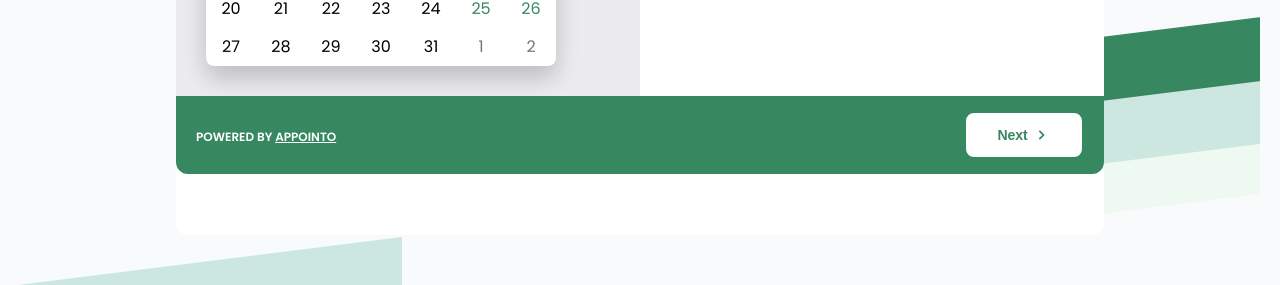
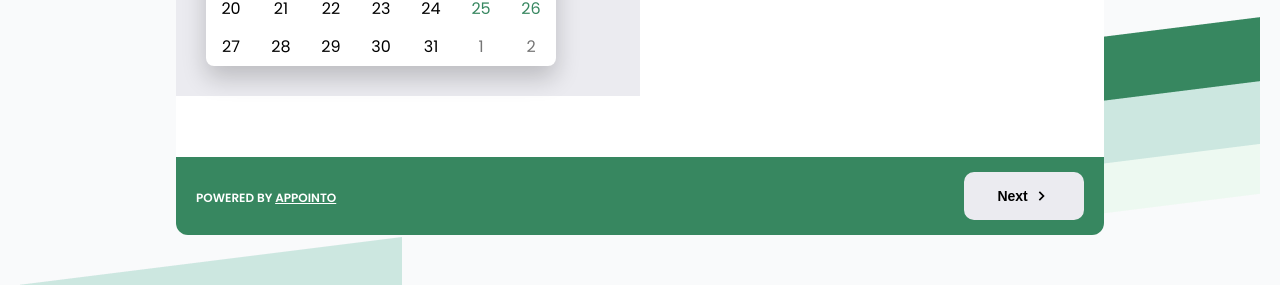
Before and after one commit to RIBTAS007/calender, a React (Create React App) app: page / in a window 1280 px wide. Shown: the part 471-756 px from the top of the page. Built offline with nearby package versions, Linux system fonts and the light colour scheme; no server answers.

Commit message:
added booking details section

```diff
--- /dev/null
+++ b/src/calenderView/BookingDetails.jsx
@@ -0,0 +1,18 @@
+import React from "react";
+import { useSelector } from "react-redux";
+
+const BookingDetails = () => {
+  const date = useSelector((store) => store.calender.date);
+  const selectedSlotTime = useSelector(
+    (store) => store.calender.selectedSlotTime
+  );
+  return (
+    <div>
+      <span>{date}</span>
+      <span>{selectedSlotTime.start_time}</span>
+      <span>{selectedSlotTime.end_time}</span>
+    </div>
+  );
+};
+
+export default BookingDetails;
--- a/src/calenderView/Footer.jsx
+++ b/src/calenderView/Footer.jsx
@@ -1,8 +1,28 @@
 import React from "react";
 import styles from "./Footer.module.css";
-import { BiChevronRight } from "react-icons/bi";
+import { BiChevronLeft, BiChevronRight } from "react-icons/bi";
+import { useDispatch, useSelector } from "react-redux";
+import { setVisible } from "../utils/calenderSlice";
 
 const Footer = () => {
+  const dispatch = useDispatch();
+  const date = useSelector((store) => store.calender.date);
+  const slotVariant = useSelector((store) => store.calender.slotVariant);
+  const visible = useSelector((store) => store.calender.visible);
+  const selectedSlotTime = useSelector(
+    (store) => store.calender.selectedSlotTime
+  );
+
+  const handleButtonClick = () => {
+    console.log(date);
+    console.log(slotVariant);
+    console.log(selectedSlotTime);
+    dispatch(setVisible(true));
+  };
+
+  const disableButton =
+    date === null || Object.keys(selectedSlotTime).length === 0;
+
   return (
     <div className={styles.footer}>
       <div>
@@ -11,9 +31,22 @@ const Footer = () => {
         </span>
       </div>
       <div>
-        <button className={styles.footerButton}>
-          <span className={styles.footerButtonText}>Next</span>
-          <BiChevronRight className={styles.footerButtonIcon} />
+        <button
+          className={styles.footerButton}
+          onClick={handleButtonClick}
+          disabled={disableButton}
+        >
+          {!visible ? (
+            <>
+              <span className={styles.footerButtonText}>Next</span>
+              <BiChevronRight className={styles.footerButtonIcon} />
+            </>
+          ) : (
+            <>
+              <BiChevronLeft className={styles.footerButtonIcon} />
+              <span className={styles.footerButtonText}>Back</span>
+            </>
+          )}
         </button>
       </div>
     </div>
--- a/src/calenderView/Footer.module.css
+++ b/src/calenderView/Footer.module.css
@@ -9,6 +9,7 @@
   display: flex;
   justify-content: space-between;
   align-items: center;
+  position: absolute;
 }
 
 .footerText {
@@ -48,6 +49,13 @@
   border: 2px solid #fff;
 }
 
+.footerButton:disabled {
+  background-color: #ebebf0;
+  color: #000;
+  border-color: #ebebf0;
+  cursor: not-allowed;
+}
+
 .footerButtonText {
   font-size: 14px;
   font-weight: 600;
--- a/src/calenderView/Main.jsx
+++ b/src/calenderView/Main.jsx
@@ -3,13 +3,21 @@ import Calender from "./calender/Calender";
 import Slots from "./slots/Slots";
 import Footer from "./Footer";
 import styles from "./Main.module.css";
+import { useSelector } from "react-redux";
+import BookingDetails from "./BookingDetails";
 
 const Main = () => {
+  const visible = useSelector((store) => store.calender.visible);
   return (
     <div className={styles.main}>
       <div className={styles.body}>
-        <Calender />
-        <Slots />
+        {!visible && (
+          <>
+            <Calender />
+            <Slots />
+          </>
+        )}
+        {visible && <BookingDetails />}
       </div>
       <Footer />
     </div>
--- a/src/calenderView/Main.module.css
+++ b/src/calenderView/Main.module.css
@@ -7,6 +7,7 @@
   background-color: #fff;
   margin-top: 2rem;
   z-index: 2;
+  position: relative;
 }
 
 .body {
--- a/src/calenderView/calender/CalenderApp.jsx
+++ b/src/calenderView/calender/CalenderApp.jsx
@@ -19,7 +19,7 @@ const CalenderApp = () => {
     const date = moment(value).tz("Asia/Kolkata").format("YYYY-MM-DD");
     dispatch(setDate(date));
     dispatch(setSlotVariant(""));
-    dispatch(setSelectedSlotTime([]));
+    dispatch(setSelectedSlotTime({}));
   }, [value]);
   return (
     <div className={styles.cal}>
--- a/src/calenderView/slots/SlotTime.jsx
+++ b/src/calenderView/slots/SlotTime.jsx
@@ -49,14 +49,15 @@ const SlotTime = () => {
   };
 
   useEffect(() => {
-    dispatch(
-      setSelectedSlotTime(
-        selectedSlot && filteredSlotTimes?.length > 0
-          ? filteredSlotTimes[selectedSlot]
-          : []
-      )
-    );
-  }, [selectedSlot, filteredSlotTimes]);
+    if (
+      selectedSlot !== null &&
+      filteredSlotTimes &&
+      filteredSlotTimes.length > 0
+    ) {
+      const selectedSlotData = filteredSlotTimes[selectedSlot];
+      dispatch(setSelectedSlotTime(selectedSlotData));
+    }
+  }, [selectedSlot, filteredSlotTimes, dispatch]);
 
   return (
     <div>
--- a/src/calenderView/slots/SlotVariant.jsx
+++ b/src/calenderView/slots/SlotVariant.jsx
@@ -10,7 +10,7 @@ const SlotVariant = () => {
 
   const handleSelectChange = (event) => {
     dispatch(setSlotVariant(event.target.value));
-    dispatch(setSelectedSlotTime([]));
+    dispatch(setSelectedSlotTime({}));
   };
 
   useEffect(() => {
--- a/src/utils/calenderSlice.js
+++ b/src/utils/calenderSlice.js
@@ -6,7 +6,8 @@ const calenderSlice = createSlice({
     date: null,
     slots: [],
     slotVariant: "",
-    selectedSlotTime: [],
+    selectedSlotTime: {},
+    visible: false,
   },
   reducers: {
     setDate: (state, action) => {
@@ -21,9 +22,17 @@ const calenderSlice = createSlice({
     setSelectedSlotTime: (state, action) => {
       state.selectedSlotTime = action.payload;
     },
+    setVisible: (state) => {
+      state.visible = !state.visible;
+    },
   },
 });
 
-export const { setDate, setSlots, setSlotVariant, setSelectedSlotTime } =
-  calenderSlice.actions;
+export const {
+  setDate,
+  setSlots,
+  setSlotVariant,
+  setSelectedSlotTime,
+  setVisible,
+} = calenderSlice.actions;
 export default calenderSlice.reducer;
```
